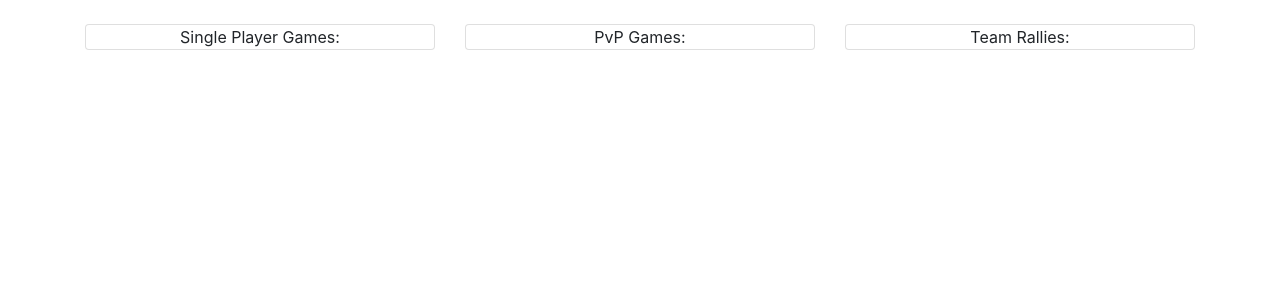
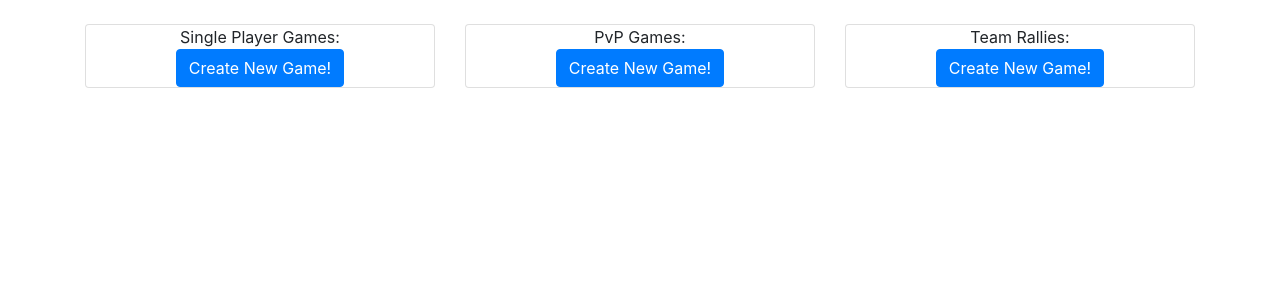
Before and after one commit to jlin00/softdev-p01, a Flask app: page /play in a window 1280 px wide. Shown: the part 56-356 px from the top of the page. Run offline with Flask 2, Linux system fonts and the light colour scheme; a user stored in the database is signed in; data comes from the database, SQL or seed files in the repository; some libraries are stand-ins or nearby versions.

Commit message:
added front end functionality for creating games

```diff
--- a/templates/games.html
+++ b/templates/games.html
@@ -18,6 +18,10 @@
 				</form>
 				<br>
 				{% endfor %}
+				<form action="new" method="post">
+					<input type="hidden" value="new" name="id">
+					<button class="btn btn-primary" type="submit">Create New Game!</button>
+				</form>
 			</div>
 		</div>
 		<div class="col">
@@ -31,6 +35,10 @@
 				</form>
 				<br>
 				{% endfor %}
+				<form action="new" method="post">
+					<input type="hidden" value="newp" name="id">
+					<button class="btn btn-primary" type="submit">Create New Game!</button>
+				</form>
 			</div>
 		</div>
 		<div class="col">
@@ -44,6 +52,10 @@
 				</form>
 				<br>
 				{% endfor %}
+				<form action="new" method="post">
+					<input type="hidden" value="newt" name="id">
+					<button class="btn btn-primary" type="submit">Create New Game!</button>
+				</form>
 			</div>
 		</div>
 	</div>
```
